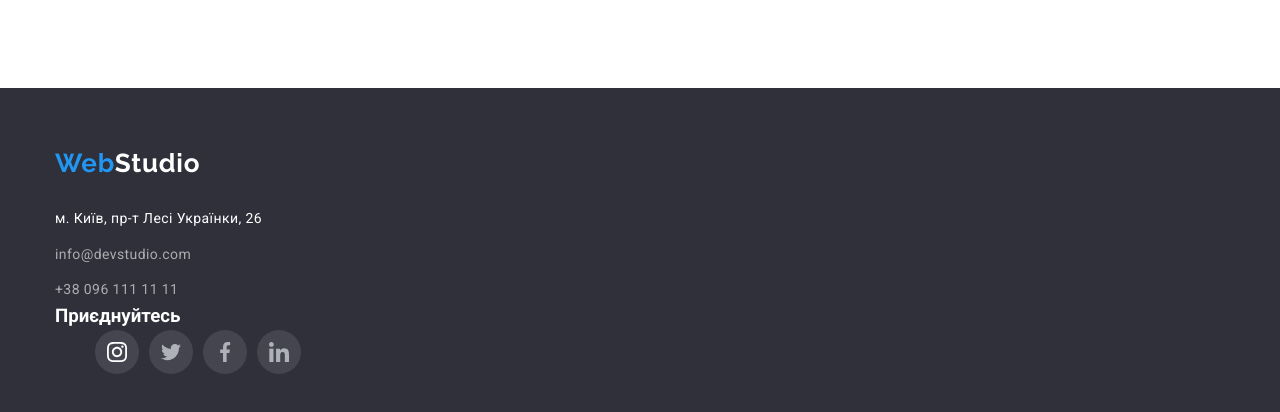
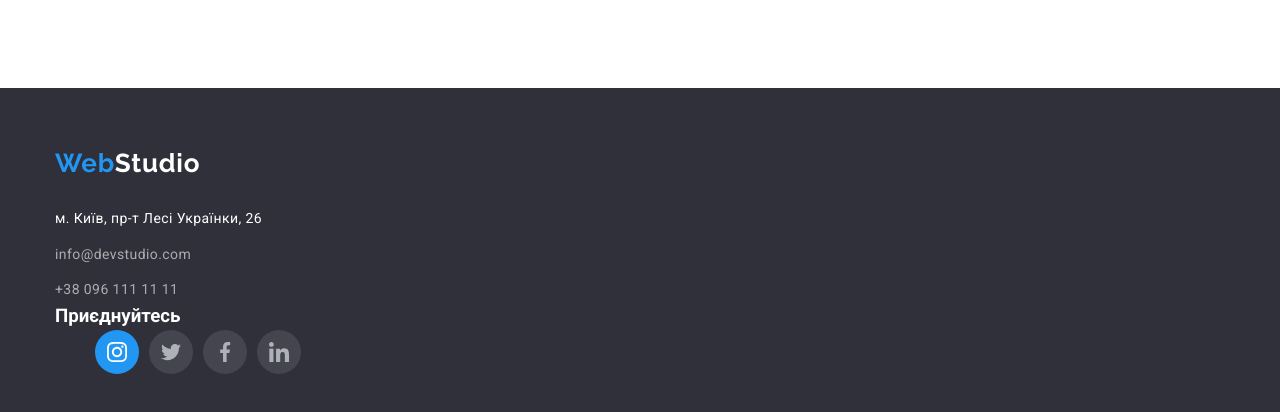
Before and after one commit to Lesia2023/goit-markup-hw-04.-main, a plain HTML site: page index.html in a window 1280 px wide. In both pictures the pointer is over the link 117 px from the left and 2850 px from the top of the page. Shown: the part 2498-2910 px from the top of the page. Drawn offline with nearby package versions, Linux system fonts and the light colour scheme.

Commit message:
fotor color2

```diff
--- a/css/styles.css
+++ b/css/styles.css
@@ -676,3 +676,7 @@ footer{
     align-items: center;
 
 }
+.sociallink.accession:hover {
+background-color:#2196F3 ;
+
+}
```
